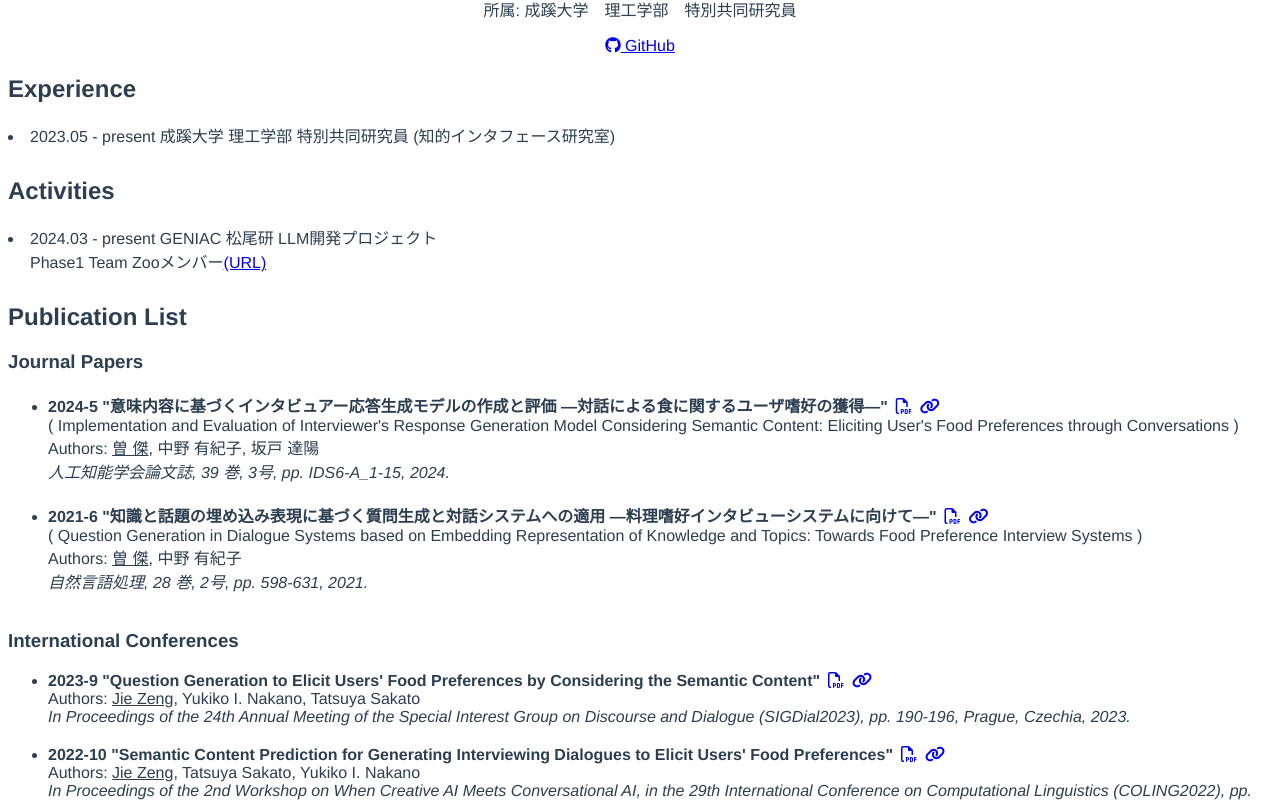
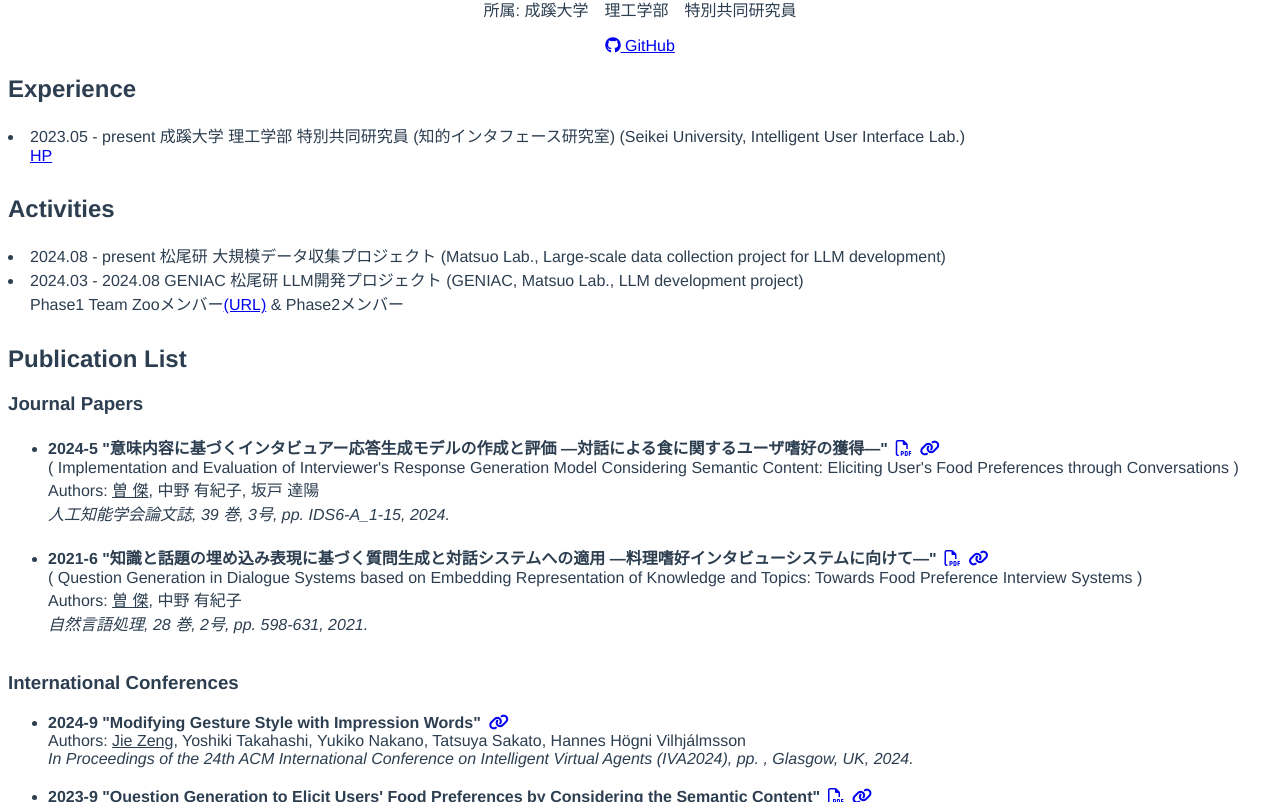
Before and after one commit to viajiefan/viajiefan.github.io, a Vue app: page / in a window 1280 px wide. Shown: the part 238-1040 px from the top of the page. Built offline with nearby package versions, Linux system fonts and the light colour scheme.

Commit message:
add paper, project info

```diff
--- a/src/assets/desc.yaml
+++ b/src/assets/desc.yaml
@@ -40,6 +40,15 @@ JournalPapers:
     awardtag:
 
 International:
+  -
+    year: 2024
+    month: 9
+    title: Modifying Gesture Style with Impression Words
+    booktitle: In Proceedings of the 24th ACM International Conference on Intelligent Virtual Agents (IVA2024), pp. , Glasgow, UK, 2024.
+    author: ["Jie Zeng", "Yoshiki Takahashi", "Yukiko Nakano", "Tatsuya Sakato", "Hannes Högni Vilhjálmsson"]
+    link: https://doi.org/10.1145/3652988.3673931
+    pdf:
+    awardtag:
   -
     year: 2023
     month: 9
--- a/src/components/ExperienceComponent.vue
+++ b/src/components/ExperienceComponent.vue
@@ -2,14 +2,17 @@
     <h2>Experience</h2>
 
     <div class="top">
-        <li>2023.05 - present 成蹊大学 理工学部 特別共同研究員 (知的インタフェース研究室)</li>
+        <li>2023.05 - present 成蹊大学 理工学部 特別共同研究員 (知的インタフェース研究室) (Seikei University, Intelligent User Interface Lab.)
+        <p class="desc"><a href="http://iui.ci.seikei.ac.jp/" target="_blank" rel="noopener noreferrer">HP</a></p>
+        </li>
 
     </div>
 
     <h2>Activities</h2>
     <div class="top">
-        <li>2024.03 - present GENIAC 松尾研 LLM開発プロジェクト
-        <p class="desc">Phase1 Team Zooメンバー<a href="https://weblab.t.u-tokyo.ac.jp/geniac_llm/teams" target="_blank" rel="noopener noreferrer">(URL)</a></p>
+        <li>2024.08 - present 松尾研 大規模データ収集プロジェクト (Matsuo Lab., Large-scale data collection project for LLM development)</li>
+        <li>2024.03 - 2024.08 GENIAC 松尾研 LLM開発プロジェクト (GENIAC, Matsuo Lab., LLM development project)
+        <p class="desc">Phase1 Team Zooメンバー<a href="https://weblab.t.u-tokyo.ac.jp/geniac_llm/teams" target="_blank" rel="noopener noreferrer">(URL)</a> & Phase2メンバー</p>
         </li>
     </div>
 
```
Also changed, not shown: 11 other files (tests, documents, lock files or other folders).
